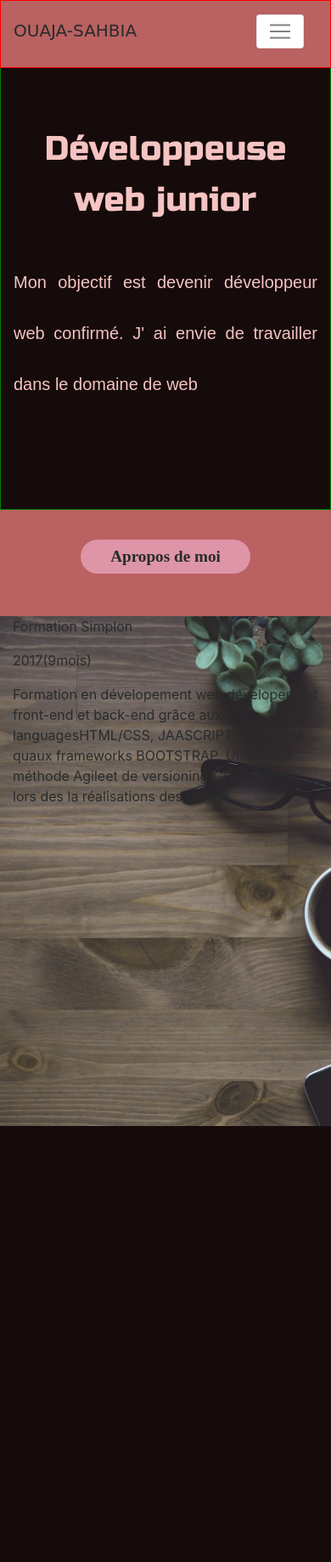
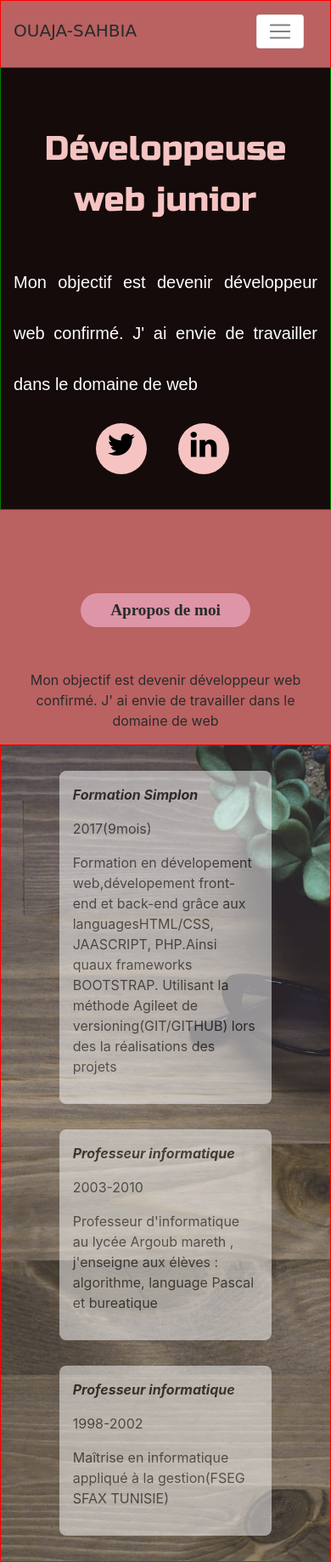
Before and after one commit to bettoumi/portfolio, a PHP site: page / in a window 390 px wide. Shown: the whole page at 85% size. Before the commit the page ends 1325 px from the top, so only its background shows below. Run offline with PHP 8.4, Linux system fonts and the light colour scheme; some web fonts are replaced.

Commit message:
style competence section for mobile

```diff
--- a/css/main.css
+++ b/css/main.css
@@ -153,7 +153,7 @@ textarea {
 
     font-size:20px;
     font-family:'Exo', sans-serif;
-    color: #f5c4c2;
+    color:white;
     line-height: 3em;
     text-align: justify;
     /*box-shadow: 10px 2px 2px #888888;*/
@@ -166,20 +166,20 @@ textarea {
       border: 1px solid transparent;
       height: 60px;
       width: 60px;
-     /* background-color: #f5c4c2;*/
+     background-color: #f5c4c2;
       margin-bottom:  20px  ;
 }
 .icone i
 {
-        color:#f5c4c2;
-        z-index: 1000;
+        color:black;
+
 }
                 /*------- ---Style aboutme section----------*/
 
 #aboutme
 {
     background-color: #ba6161;
-    height: 600px;
+    /*height: 600px;*/
 }
 .aboutright
 {
@@ -200,9 +200,32 @@ textarea {
     border-radius: 30px;
      text-align: center;
     display: block;
-    margin:35px auto 50px auto;
+    margin:50px auto 50px auto;
 
 }
+
+#aboutme .aboutright
+{
+
+     border:1px solid red;
+ }
+#aboutme .cursus
+{
+    background-color: white;
+    margin: 30px auto;
+    padding: 15px;
+    opacity: 0.5;
+    width: 70%;
+    border: 1px solid transparent;
+    border-radius:8px;
+}
+#aboutme .cursus .titrecursus
+{
+    color:black;
+    font-style: italic;
+    font-weight: bold;
+}
+
 
 
 
--- a/index.html
+++ b/index.html
@@ -10,7 +10,7 @@
         <link rel="apple-touch-icon" href="apple-touch-icon.png">
         <link href="https://fonts.googleapis.com/css?family=Permanent+MarkerExo|Russo+One" rel="stylesheet">
         <!-- Place favicon.ico in the root directory -->
-
+         <link rel="stylesheet" href="https://cdnjs.cloudflare.com/ajax/libs/font-awesome/4.7.0/css/font-awesome.min.css">
         <link rel="stylesheet" href="css/normalize.css">
 
         <link rel="stylesheet" href="css/bootstrap.min.css">
@@ -43,10 +43,10 @@
                                        <a class="nav-link text-uppercase" href="#">Accuiel</a>
                                     </li>
                                     <li class="nav-item">
-                                        <a class="nav-link text-uppercase" href="#">FORMATION</a>
+                                        <a class="nav-link text-uppercase" href="#aboutme">FORMATION</a>
                                     </li>
                                     <li class="nav-item">
-                                          <a class="nav-link text-uppercase" href="#">Compétences</a>
+                                          <a class="nav-link text-uppercase" href="#competence">Compétences</a>
                                     </li>
                                     <li class="nav-item">
                                          <a class="nav-link text-uppercase" href="#">projets</a>
@@ -73,12 +73,12 @@
           <div class="row  icones">
               <div class="col-3 offset-3  mr-0 col-sm-3 col-lg-3">
                  <div class="icone text-center">
-                   <i class="fa fa-twitter" style="font-size:36px"></i>
+                   <a href="#"><i class="fa fa-twitter" style="font-size:36px"></i></a>
                   </div>
               </div>
               <div class="col-3  offset-2 col-sm-3 ml-0 col-lg-3">
-               <div class="icone">
-                <i class="fa fa-linkedin" style="font-size:20px; color:red"></i>
+               <div class="text-center icone">
+                <a href="#"><i class="fa fa-linkedin" style="font-size:36px"></i></a>
                 </div>
               </div>
           </div>
@@ -87,24 +87,29 @@
     </section>
 
     <section class="row" id="aboutme" >
-       <article class="col-12 col-sm-6 col-lg-6 aboutleft">
+       <article class="col-12 col-sm-6 col-lg-6 text-center aboutleft mt-5">
              <h3>Apropos de moi</h3>
+              <p>Mon objectif est devenir développeur web confirmé. J' ai envie de travailler dans le domaine de web</p>
 
        </article>
-       <article class=" col-12 col-sm-6 col-lg-6 aboutright">
+       <article class=" col-12 col-sm-6 col-lg-6 aboutright w-100 ">
            <div class="cursus">
-               <p>Formation Simplon</p>
+               <p class="titrecursus">Formation Simplon</p>
                <p>2017(9mois)</p>
                <p>Formation en dévelopement web,dévelopement front-end et back-end grâce aux languagesHTML/CSS, JAASCRIPT, PHP.Ainsi quaux frameworks BOOTSTRAP.
                Utilisant la méthode Agileet de versioning(GIT/GITHUB) lors des la réalisations des projets</p>
 
+           </div>
+           <div class="cursus">
+               <p class="titrecursus">Professeur informatique</p>
+               <p>2003-2010</p>
+               <p>Professeur d'informatique au lycée Argoub mareth , j'enseigne aux élèves : algorithme, language Pascal et bureatique</p>
 
            </div>
            <div class="cursus">
-
-           </div>
-           <div class="cursus">
-
+               <p class="titrecursus">Professeur informatique</p>
+               <p>1998-2002</p>
+               <p>Maîtrise en informatique appliqué à la gestion(FSEG SFAX TUNISIE)</p>
            </div>
 
 
@@ -113,7 +118,10 @@
 
 
     </section>
+  <section id="competence" class="">
 
+
+  </section>
 
 
 
```
